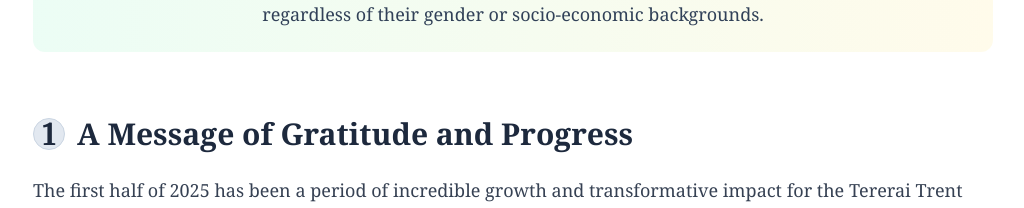
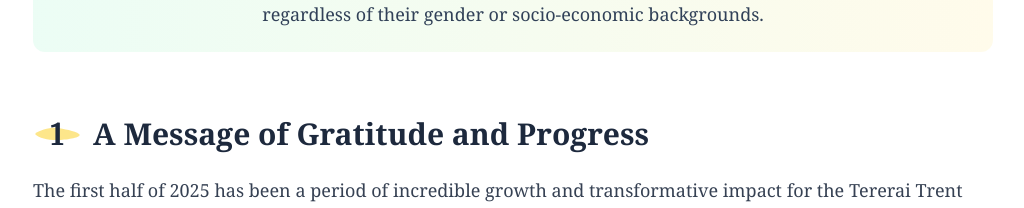
Before and after one commit to k1muza/ebook-project, a Next.js app: page / in a window 1280 px wide. Shown: the part 2068-2276 px from the top of the page, without its empty margins (127-1151 px from the left). Built offline with nearby package versions, Linux system fonts and the light colour scheme.

Commit message:
Add rustic brush background for heading numbers

```diff
--- a/src/components/HeadingNumber.tsx
+++ b/src/components/HeadingNumber.tsx
@@ -9,7 +9,8 @@
 
 const HeadingNumber = ({ number, className = '' }: Props) => (
   <span
-    className={`${merriweather.className} inline-flex items-center justify-center rounded-full bg-slate-200 border border-slate-300 text-slate-800 font-bold mr-3 h-8 w-8 ${className}`}
+    className={`${merriweather.className} relative inline-flex items-center justify-center text-slate-800 font-bold mr-3 h-8 w-12 ${className}`}
+    style={{ background: "url('/brush.svg') center/contain no-repeat" }}
     aria-hidden="true"
   >
     {number}
```
Also changed, not shown: public/brush.svg (added).
